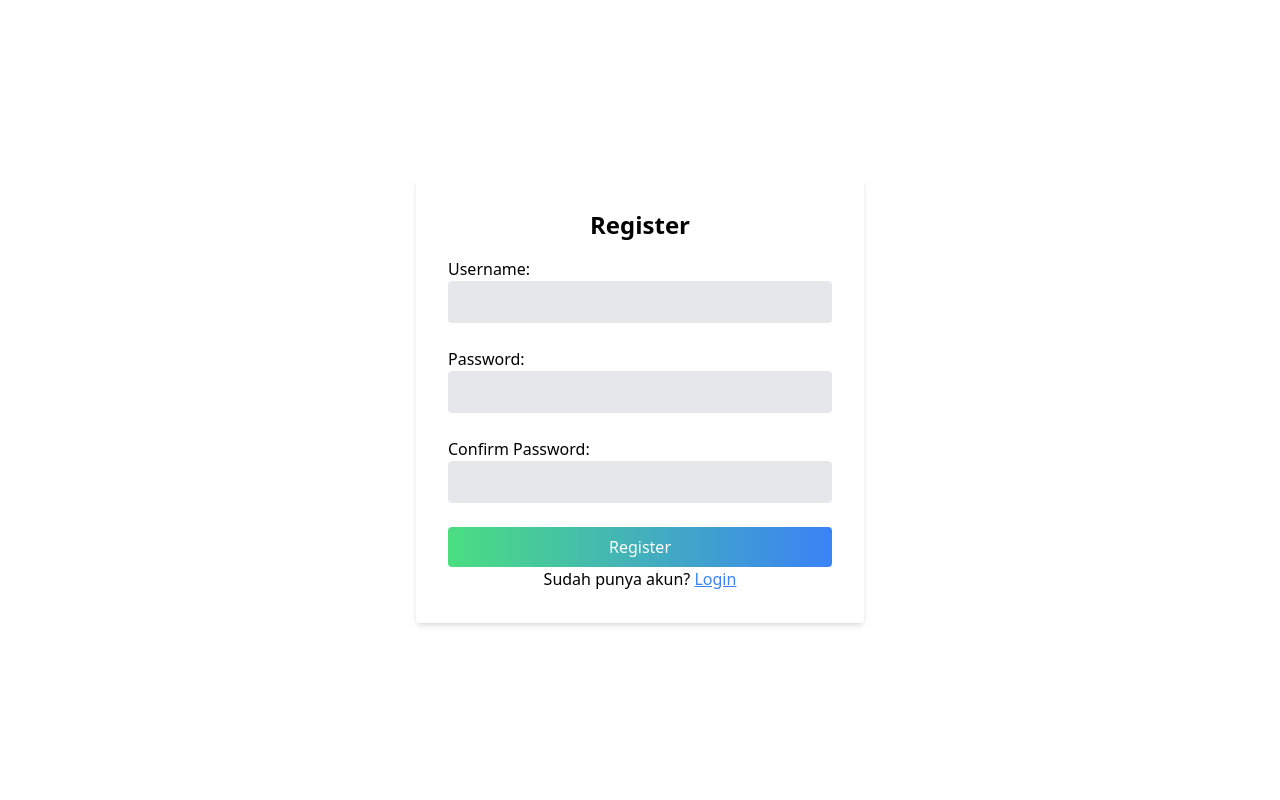
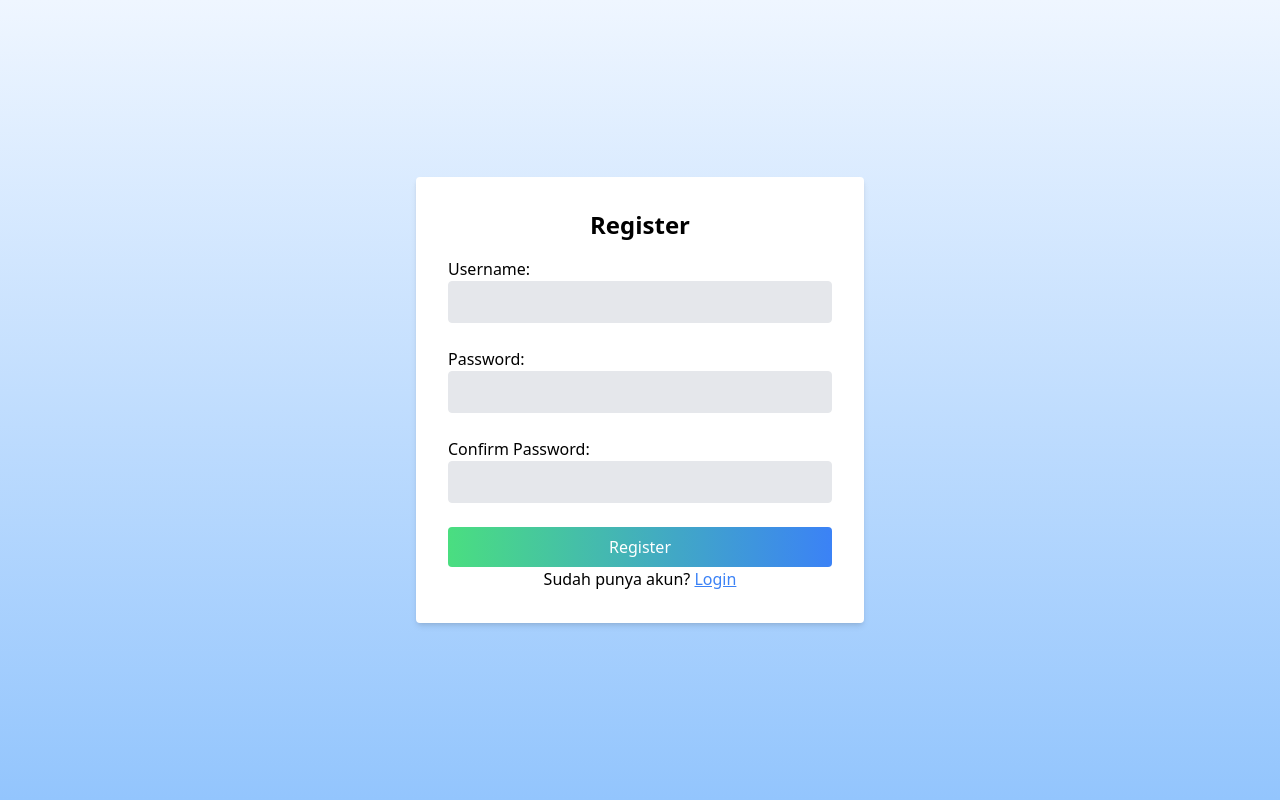
Before and after one commit to khairiyaputrii/Information-Security-Group-Project, a Flask app: page /register in a window 1280 px wide. Run offline with Flask 3, Linux system fonts and the light colour scheme; some libraries are stand-ins or nearby versions.

Commit message:
login and register new background color

```diff
--- a/templates/login.html
+++ b/templates/login.html
@@ -8,7 +8,7 @@
     <script src="https://cdn.tailwindcss.com"></script>
 </head>
 
-<body class="min-h-screen flex items-center justify-center">
+<body class="min-h-screen flex items-center justify-center bg-gradient-to-b from-blue-50 to-blue-300">
     <div class="w-full max-w-md bg-white p-8 rounded shadow-md">
         {% with messages = get_flashed_messages() %}
             {% if messages %}
@@ -41,5 +41,4 @@
         <p class="text-center">Belum punya akun? <a href="/register" class="underline text-blue-500">Register</a></p>
     </div>
 </body>
-
 </html>
--- a/templates/register.html
+++ b/templates/register.html
@@ -6,7 +6,8 @@
     <title>Register</title>
     <script src="https://cdn.tailwindcss.com"></script>
 </head>
-<body class="min-h-screen flex items-center justify-center">
+
+<body class="min-h-screen flex items-center justify-center bg-gradient-to-b from-blue-50 to-blue-300">
     <div class="w-full max-w-md bg-white p-8 rounded shadow-md">
         {% with messages = get_flashed_messages() %}
             {% if messages %}
```
Also changed, not shown: css/bg.jpg (added), templates/images/background.png (deleted), templates/images/bg.png (added), 2 other files.
